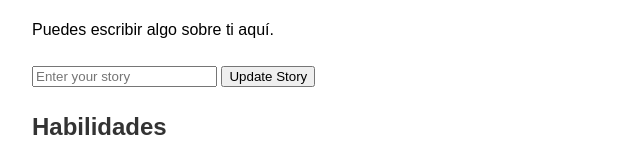
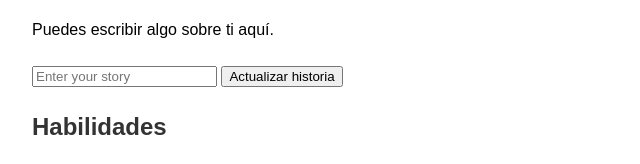
Before and after one commit to matiasghff/matiasghff.github.io, a plain HTML site: page index.html in a window 1280 px wide. Shown: the part 439-603 px from the top of the page, 208-848 px from the left. Drawn offline with Linux system fonts and the light colour scheme.

Commit message:
Actualizr boton

```diff
--- a/index.html
+++ b/index.html
@@ -61,7 +61,7 @@
     </p>
     <div id="input-section">
         <input type="text" id="user-input-story" placeholder="Enter your story">
-        <button onclick="updateUserStory()">Update Story</button>
+        <button onclick="updateUserStory()">Actualizar historia</button>
     </div>
 
     <h2>Habilidades</h2>
```
